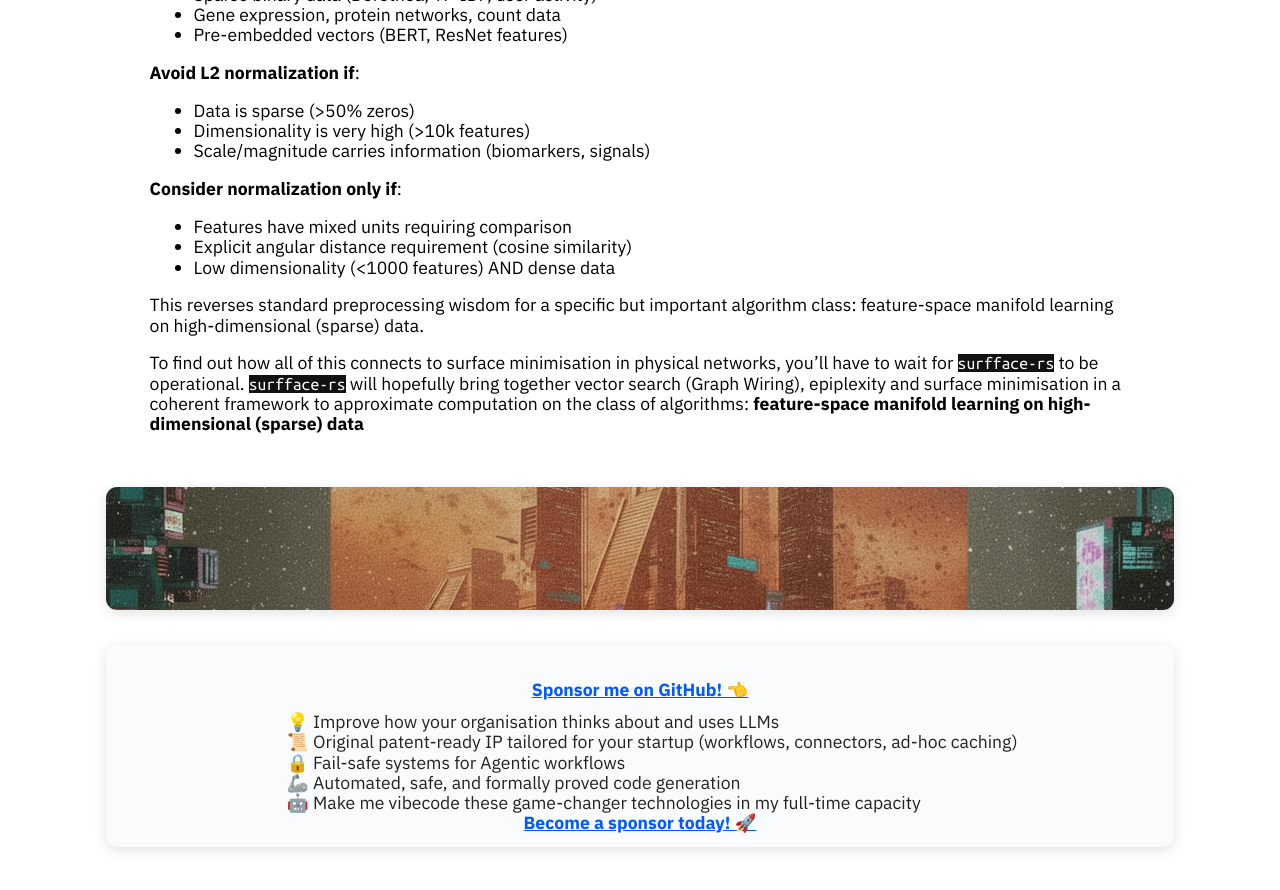
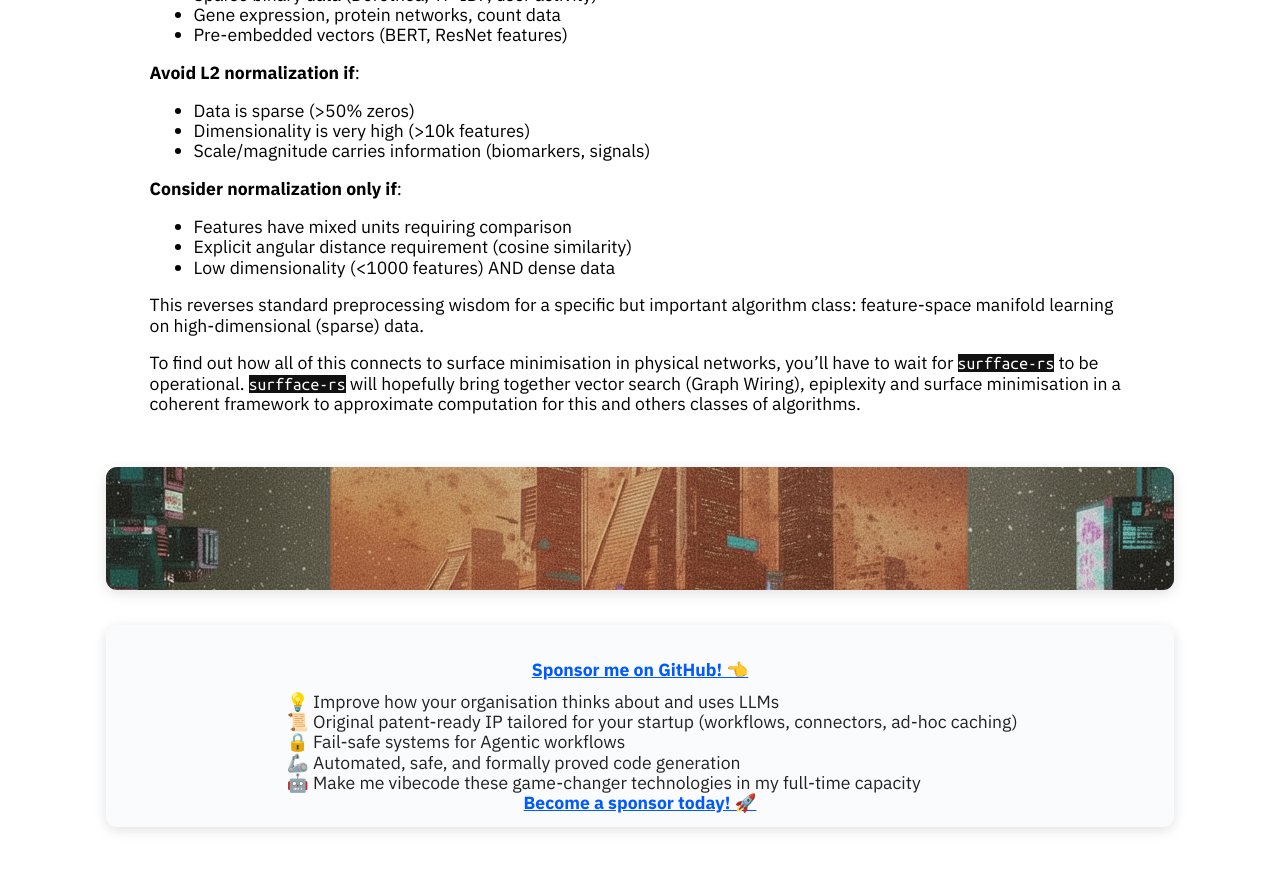
Before and after one commit to Mec-iS/staticwebpage, a Jekyll site: the page built from posts/015_arrowspace_stress-test_on_dorothea_dataset.md, in a window 1280 px wide and 900 px high, scrolled down 5757 px. Shown: the top 890 px of the window. Built offline with Jekyll 4.4.1, drawn with Linux system fonts in a browser that asks for light colours; nearby versions of some CDN libraries; formulas are drawn with MathJax 3.

Commit message:
fix sentence

```diff
--- a/posts/015_arrowspace_stress-test_on_dorothea_dataset.md
+++ b/posts/015_arrowspace_stress-test_on_dorothea_dataset.md
@@ -191,4 +191,4 @@ This is the **first systematic comparison** of normalized vs unnormalized inputs
 
 This reverses standard preprocessing wisdom for a specific but important algorithm class: feature-space manifold learning on high-dimensional (sparse) data.
 
-To find out how all of this connects to surface minimisation in physical networks, you'll have to wait for `surfface-rs` to be operational. `surfface-rs` will hopefully bring together vector search (Graph Wiring), epiplexity and surface minimisation in a coherent framework to approximate computation on the class of algorithms: **feature-space manifold learning on high-dimensional (sparse) data**
+To find out how all of this connects to surface minimisation in physical networks, you'll have to wait for `surfface-rs` to be operational. `surfface-rs` will hopefully bring together vector search (Graph Wiring), epiplexity and surface minimisation in a coherent framework to approximate computation for this and others classes of algorithms.
```
